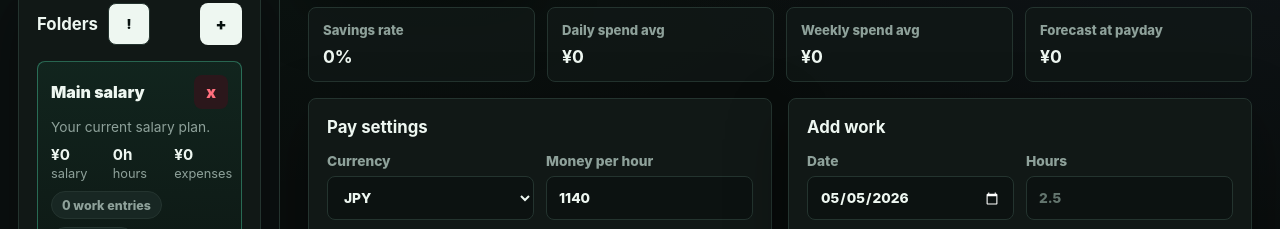
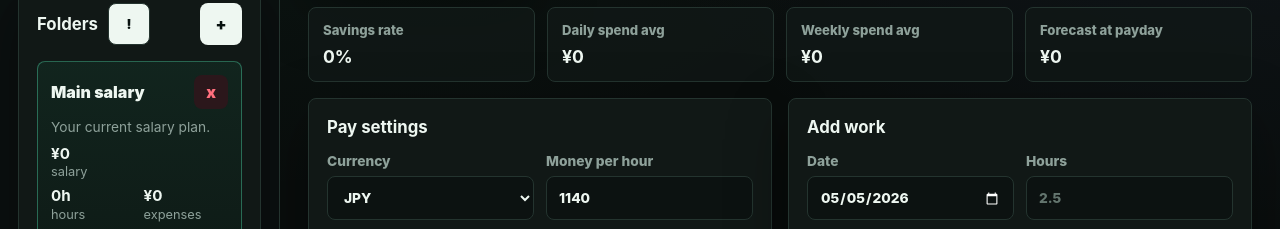
Before and after one commit to Suzuki1130/SalaFlow, a plain HTML site: page index.html in a window 1280 px wide. Shown: the part 508-737 px from the top of the page. Drawn offline with Linux system fonts and the light colour scheme.

Commit message:
Add files via upload

```diff
--- a/styles.css
+++ b/styles.css
@@ -206,7 +206,11 @@ h2 { margin: 0; font-size: 1.05rem; }
 
 .grid { display: grid; gap: 16px; }
 .two { grid-template-columns: repeat(2, minmax(0, 1fr)); }
-.calendar-area { grid-template-columns: minmax(0, 1.25fr) minmax(320px, 0.75fr); margin-top: 16px; }
+.calendar-area {
+  grid-template-columns: minmax(0, 1.25fr) minmax(320px, 0.75fr);
+  align-items: start;
+  margin-top: 16px;
+}
 .money-row { margin-top: 16px; }
 .panel, .side-card { padding: 18px; }
 .section-title, .calendar-head { display: flex; align-items: center; justify-content: space-between; gap: 12px; margin-bottom: 16px; }
@@ -324,16 +328,24 @@ input:focus, select:focus, textarea:focus { outline: 3px solid rgba(77, 214, 168
 }
 .folder-stats {
   display: grid;
-  grid-template-columns: repeat(3, minmax(0, 1fr));
+  grid-template-columns: repeat(2, minmax(0, 1fr));
   gap: 8px;
   color: var(--muted);
   font-size: 0.8rem;
+}
+.folder-stats span {
+  min-width: 0;
+}
+.folder-stats span:first-child {
+  grid-column: 1 / -1;
 }
 .folder-stats strong {
   display: block;
   margin-bottom: 2px;
   color: var(--ink);
   font-size: 0.95rem;
+  line-height: 1.15;
+  overflow-wrap: anywhere;
 }
 .folder-chips {
   display: flex;
```
